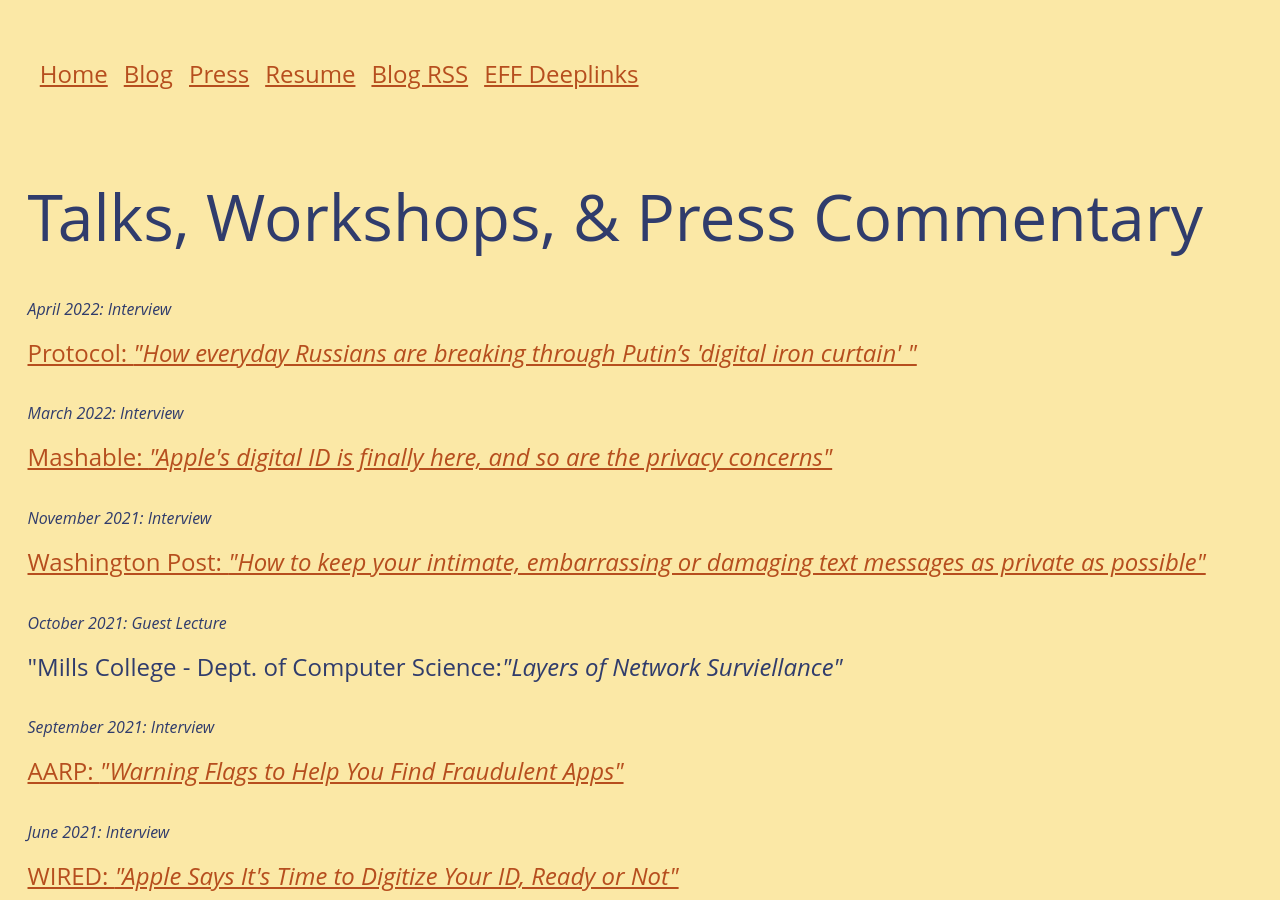
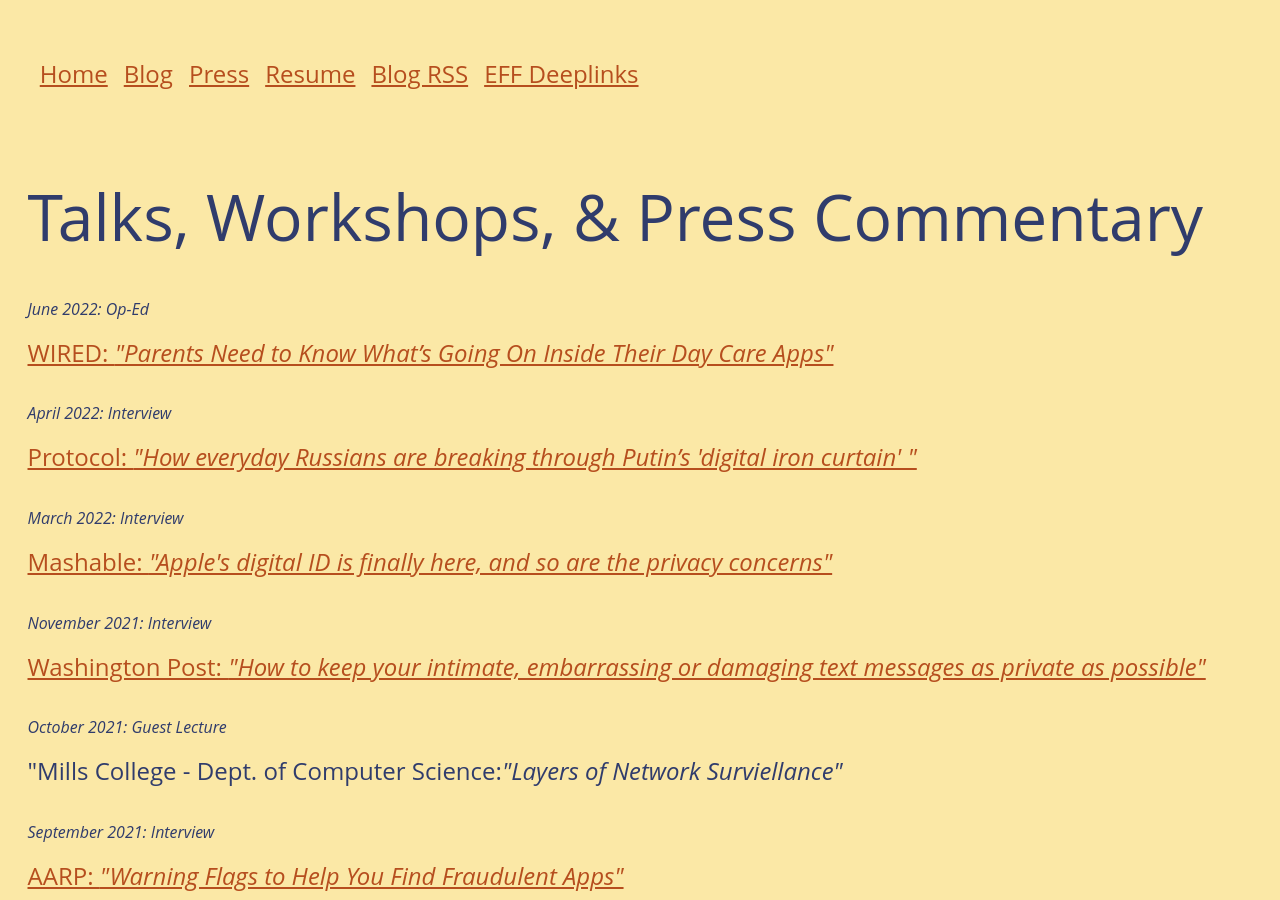
Before and after one commit to zoracon/zoracon.github.io, a Jekyll site: the page built from media.html, in a window 1280 px wide and 900 px high. Built offline with Jekyll 4.4.1, drawn with Linux system fonts in a browser that asks for light colours.

Commit message:
Update articles

```diff
--- a/media.html
+++ b/media.html
@@ -13,6 +13,13 @@
   </ul>
 </nav>
 <h1>{{ page.title }}</h1>
+
+
+<div class="media-block">
+  <em>June 2022: </em>
+  <em>Op-Ed</em>
+  <h2 class="talk-title"><a target="_blank" href="https://www.wired.com/story/daycare-app-privacy-security/">WIRED: <i> "Parents Need to Know What’s Going On Inside Their Day Care Apps"</i></a></h2>
+</div>
 
 <div class="media-block">
   <em>April 2022: </em>
```
